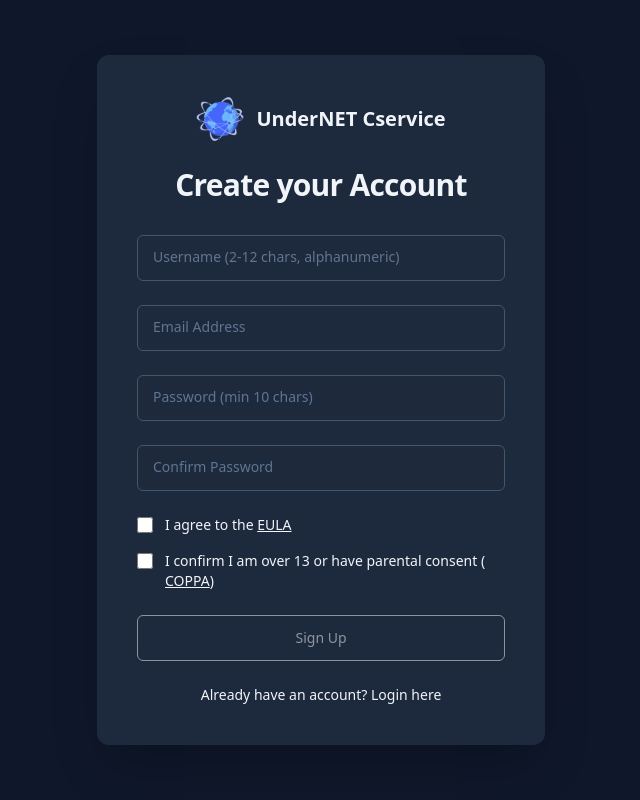
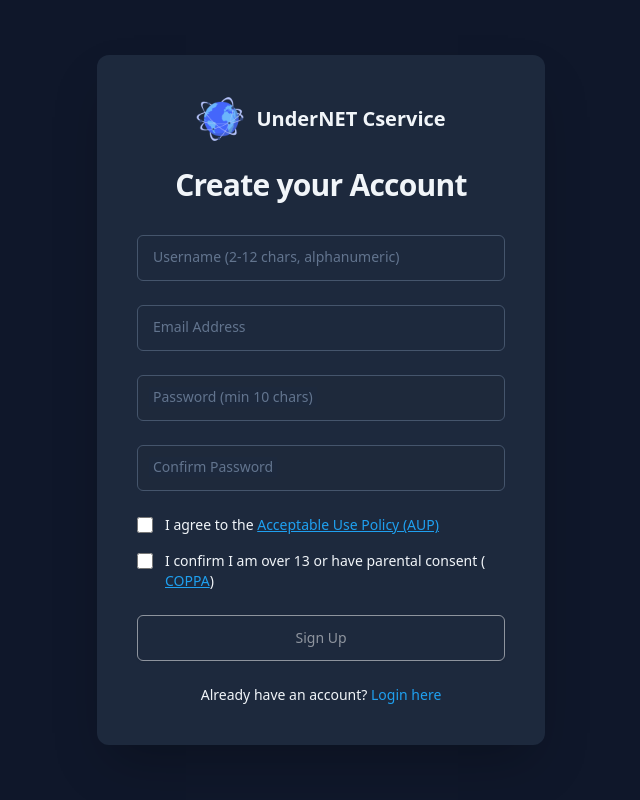
Before and after one commit to UndernetIRC/cservice-frontend, a Vue app: page /signup in a window 1280 px wide. Shown: the top 800 px of the page, without its empty margins (319-959 px from the left). Built offline with nearby package versions, Linux system fonts and the light colour scheme; no server answers; the HTML template or start-up script is replaced by a standard one.

Commit message:
fix: corrected some tailwind issues and small color tweaks to the views

```diff
--- a/package.json
+++ b/package.json
@@ -24,7 +24,6 @@
     "vue-router": "^4.5.0"
   },
   "devDependencies": {
-    "@tailwindcss/postcss": "^4.1.4",
     "@tailwindcss/vite": "^4.1.4",
     "@tsconfig/node22": "^22.0.1",
     "@types/jsdom": "^21.1.7",
--- a/postcss.config.js
+++ /dev/null
@@ -1,5 +0,0 @@
-export default {
-  plugins: {
-    autoprefixer: {},
-  },
-}
--- a/src/components/ui/BaseInput.vue
+++ b/src/components/ui/BaseInput.vue
@@ -23,7 +23,7 @@
 </template>
 
 <script setup lang="ts">
-import { withDefaults, defineProps, defineEmits } from 'vue'
+import {} from 'vue'
 
 interface Props {
   modelValue: string | number
@@ -45,7 +45,6 @@
 
 if (import.meta.env.DEV) {
   console.log('BaseInput props:', props)
-
   console.log('BaseInput emit defined:', emit)
 }
 </script>
--- a/src/style.css
+++ b/src/style.css
@@ -4,12 +4,12 @@
 @tailwind components;
 @tailwind utilities;
 
-/* Removed commented-out directives */
+/* Plugin-driven base, components, utilities are injected via @tailwindcss/vite */
 
-/* Base body styles applied directly */
+/* Keep existing direct body styles if preferred */
 body {
-  background-color: #0f172a; /* NEW: slate-900 = background */
-  color: #f1f5f9; /* NEW: slate-100 = text-primary */
+  background-color: #0f172a; /* slate-900 */
+  color: #f1f5f9; /* slate-100 */
 }
 
 /*
@@ -50,3 +50,10 @@
   background-color: #0f172a !important;
   color: #4b5563 !important;
 }
+
+.blue-link {
+  color: #1fa0f0;
+}
+.blue-link:hover {
+  color: #3fcfff;
+}
--- a/src/types/api.ts
+++ b/src/types/api.ts
@@ -88,6 +88,6 @@
   username: string // maxLength: 12, minLength: 2
   password: string // maxLength: 72, minLength: 10
   email: string
-  eula: boolean
+  aup: boolean // Acceptable Use Policy agreement
   coppa: boolean
 }
--- a/src/views/DashboardView.vue
+++ b/src/views/DashboardView.vue
@@ -19,7 +19,7 @@
       <p>{{ error }}</p>
       <button
         @click="fetchUserInfo"
-        class="mt-4 px-4 py-2 text-sm font-medium rounded-md text-white bg-primary hover:bg-blue-500 focus:outline-none focus:ring-2 focus:ring-offset-2 focus:ring-primary transition-colors duration-150 ease-in-out"
+        class="mt-4 px-4 py-2 text-sm font-medium rounded-md text-white bg-primary hover:bg-primary-hover focus:outline-none focus:ring-2 focus:ring-offset-2 focus:ring-primary transition-colors duration-150 ease-in-out"
       >
         Retry
       </button>
--- a/src/views/LoginView.vue
+++ b/src/views/LoginView.vue
@@ -81,7 +81,7 @@
         <span class="text-text-secondary">Don't have an account? </span>
         <router-link
           to="/signup"
-          class="font-medium text-primary hover:text-blue-500 transition-colors duration-150 ease-in-out"
+          class="font-medium blue-link transition-colors duration-150 ease-in-out"
         >
           Sign up
         </router-link>
--- a/src/views/SignUpView.vue
+++ b/src/views/SignUpView.vue
@@ -25,7 +25,7 @@
         </p>
         <router-link
           to="/login"
-          class="mt-4 inline-block font-medium text-primary hover:text-blue-500 transition-colors duration-150 ease-in-out"
+          class="mt-4 inline-block font-medium blue-link transition-colors duration-150 ease-in-out"
         >
           Proceed to Login
         </router-link>
@@ -106,23 +106,23 @@
             <div class="flex items-start">
               <div class="flex items-center h-5">
                 <input
-                  id="eula"
-                  v-model="formData.eula"
-                  name="eula"
+                  id="aup"
+                  v-model="formData.aup"
+                  name="aup"
                   type="checkbox"
                   required
                   class="focus:ring-primary h-4 w-4 text-primary border-slate-600 rounded bg-slate-700 focus:ring-offset-slate-800"
                 />
               </div>
               <div class="ml-3 text-sm">
-                <label for="eula" class="font-medium text-text-secondary"
+                <label for="aup" class="font-medium text-text-secondary"
                   >I agree to the
                   <button
                     type="button"
-                    @click="isEulaModalVisible = true"
-                    class="text-primary hover:text-blue-500 underline"
+                    @click="isAupModalVisible = true"
+                    class="blue-link underline"
                   >
-                    EULA
+                    Acceptable Use Policy (AUP)
                   </button>
                 </label>
               </div>
@@ -143,7 +143,7 @@
                   >I confirm I am over 13 or have parental consent (<button
                     type="button"
                     @click="isCoppaModalVisible = true"
-                    class="text-primary hover:text-blue-500 underline"
+                    class="blue-link underline"
                   >
                     COPPA</button
                   >)</label
@@ -175,7 +175,7 @@
           <span class="text-text-secondary">Already have an account? </span>
           <router-link
             to="/login"
-            class="font-medium text-primary hover:text-blue-500 transition-colors duration-150 ease-in-out"
+            class="font-medium blue-link transition-colors duration-150 ease-in-out"
           >
             Login here
           </router-link>
@@ -185,14 +185,14 @@
   </div>
 
   <!-- EULA Modal -->
-  <el-dialog v-model="isEulaModalVisible" title="End User License Agreement (EULA)" width="500px">
+  <el-dialog v-model="isAupModalVisible" title="Acceptable Use Policy (AUP)" width="500px">
     <p class="text-sm text-text-secondary">
-      Placeholder for EULA text. Please refer to the official UnderNET website for the full
-      agreement. By checking the box, you confirm you have read and agree to the terms.
+      Placeholder for Acceptable Use Policy text. Please refer to the official UnderNET website for
+      the full policy. By checking the box, you confirm you have read and agree to the terms.
     </p>
     <template #footer>
       <span class="dialog-footer">
-        <el-button type="primary" @click="isEulaModalVisible = false">Close</el-button>
+        <el-button type="primary" @click="isAupModalVisible = false">Close</el-button>
       </span>
     </template>
   </el-dialog>
@@ -233,12 +233,12 @@
   email: '',
   password: '',
   passwordConfirm: '',
-  eula: false,
+  aup: false,
   coppa: false,
 })
 
 const isRegistrationComplete = ref(false)
-const isEulaModalVisible = ref(false)
+const isAupModalVisible = ref(false)
 const isCoppaModalVisible = ref(false)
 
 const errors = reactive({
@@ -261,7 +261,7 @@
     EMAIL_REGEX.test(formData.email) &&
     formData.password.length >= 10 &&
     formData.password.length <= 72 &&
-    formData.eula &&
+    formData.aup &&
     formData.coppa &&
     !errors.username &&
     !errors.email &&
@@ -351,8 +351,8 @@
   },
 )
 
-watch([() => formData.eula, () => formData.coppa], ([newEula, newCoppa]) => {
-  if (newEula && newCoppa) {
+watch([() => formData.aup, () => formData.coppa], ([newAup, newCoppa]) => {
+  if (newAup && newCoppa) {
     errors.agreements = ''
   }
 })
@@ -363,8 +363,9 @@
   validatePassword(formData.password)
   validatePasswordConfirm(formData.passwordConfirm)
 
-  if (!formData.eula || !formData.coppa) {
-    errors.agreements = 'You must agree to the EULA and confirm COPPA compliance.'
+  if (!formData.aup || !formData.coppa) {
+    errors.agreements =
+      'You must agree to the Acceptable Use Policy (AUP) and confirm COPPA compliance.'
   }
 
   if (!isFormValid.value) {
@@ -379,7 +380,7 @@
     username: formData.username,
     password: formData.password,
     email: formData.email,
-    eula: formData.eula,
+    eula: formData.aup,
     coppa: formData.coppa,
   })
 
--- a/tailwind.config.js
+++ b/tailwind.config.js
@@ -1,15 +1,20 @@
 /** @type {import('tailwindcss').Config} */
+
 export default {
-  content: ['./index.html', './src/**/*.{vue,js,ts,jsx,tsx}'],
+  content: ['./index.html', './src/**/*.{vue,js,ts,jsx,tsx}', './src/style.css'],
+  safelist: ['text-primary', 'hover:text-primary-hover'],
   theme: {
     extend: {
       colors: {
-        primary: '#2563eb', // blue-600 (kept)
+        blue: {
+          600: '#1FA0F0',
+          500: '#3FCFFF',
+        },
+        primary: '#1FA0F0', // Updated to desired 1FA0F0
+        'primary-hover': '#3FCFFF', // Lighter highlight matching primary
         secondary: '#334155', // slate-700 (new dark grey)
         accent: '#6366f1', // indigo-500 (new accent)
         background: '#0f172a', // slate-900 (new dark background)
-        'text-primary': '#f1f5f9', // slate-100 (new light text)
-        'text-secondary': '#94a3b8', // slate-400 (new dimmer text)
       },
     },
   },
```
Also changed, not shown: 1 other file (tests, documents, lock files or other folders).
